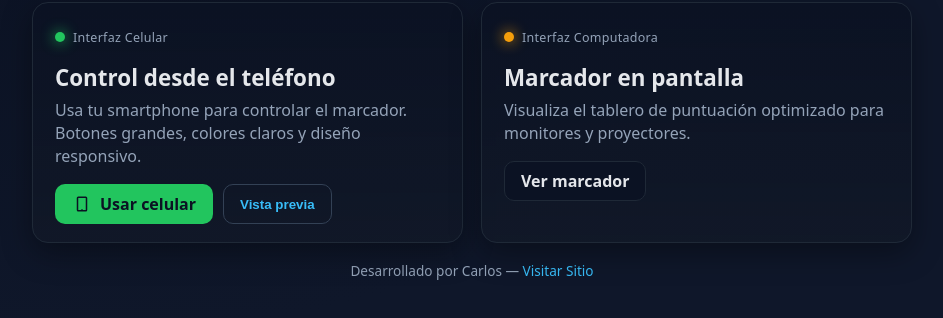
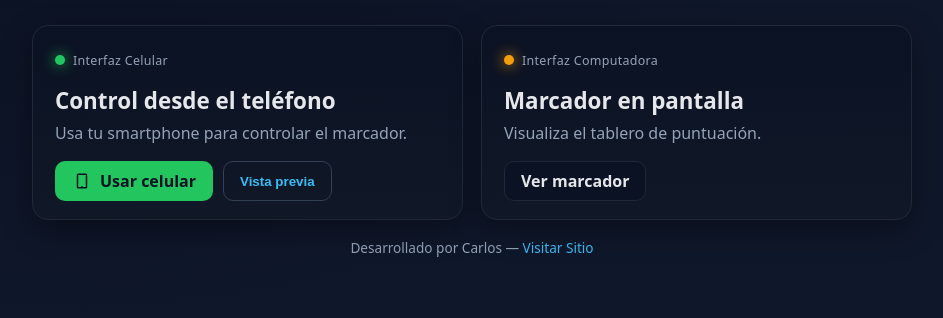
Before and after one commit to David-aquino67/Marcador-de-puntos-Taekwondo, a website: page index.html in a window 1280 px wide. Shown: the part 304-622 px from the top of the page, without its empty margins (168-1111 px from the left). Drawn offline with Linux system fonts and the light colour scheme.

Commit message:
describccion del index

```diff
--- a/index.html
+++ b/index.html
@@ -22,7 +22,7 @@
                     <div class="badge"><span class="dot"></span> Interfaz Celular</div>
                     <h2>Control desde el teléfono</h2>
                     <p class="desc">
-                        Usa tu smartphone para controlar el marcador. Botones grandes, colores claros y diseño responsivo.
+                        Usa tu smartphone para controlar el marcador.
                     </p>
 
                     <div class="actions">
@@ -45,7 +45,7 @@
                     <div class="badge" style="--accent:#f59e0b"><span class="dot"></span> Interfaz Computadora</div>
                     <h2>Marcador en pantalla</h2>
                     <p class="desc">
-                        Visualiza el tablero de puntuación optimizado para monitores y proyectores.
+                        Visualiza el tablero de puntuación.
                     </p>
 
                     <div class="actions">
```
